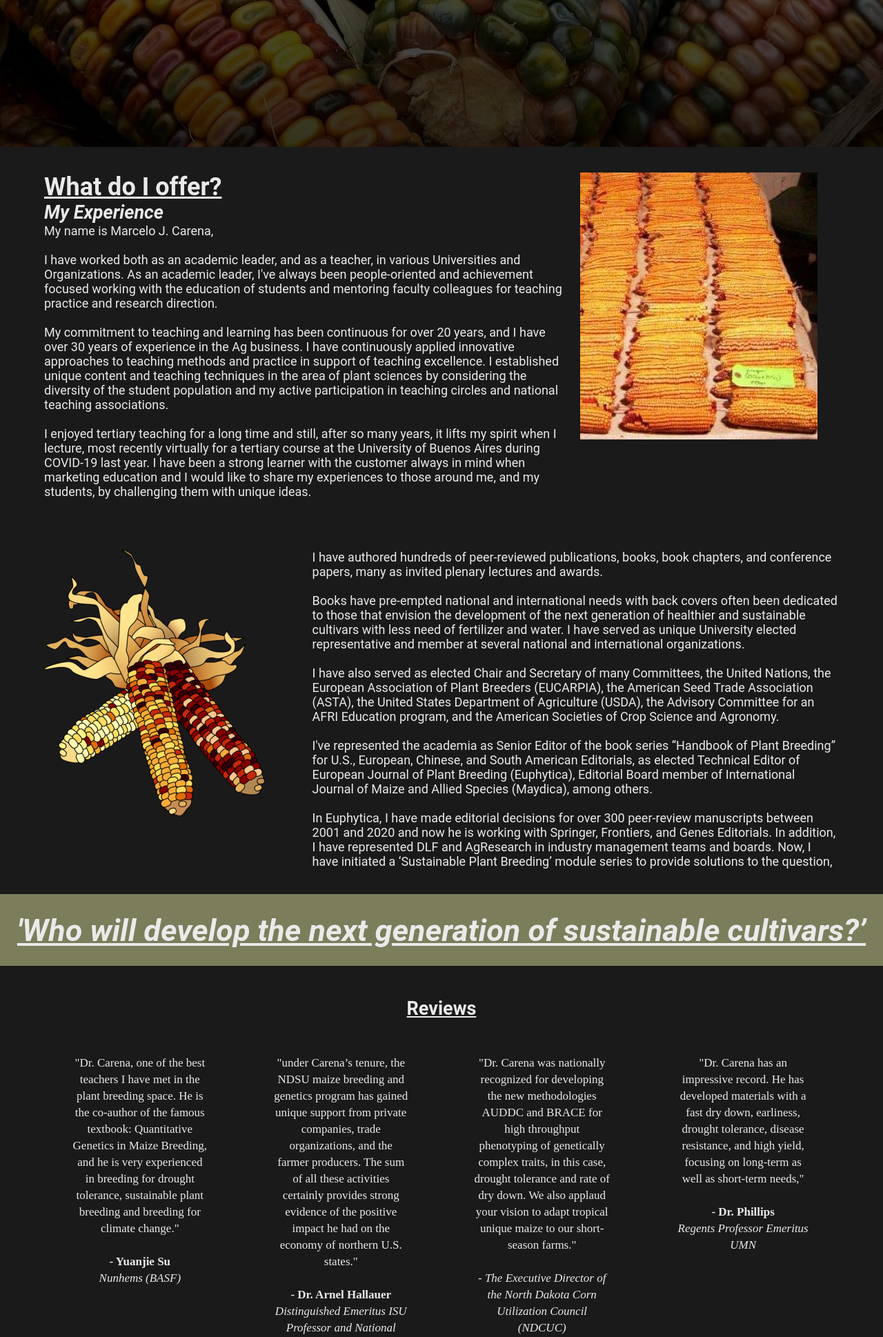
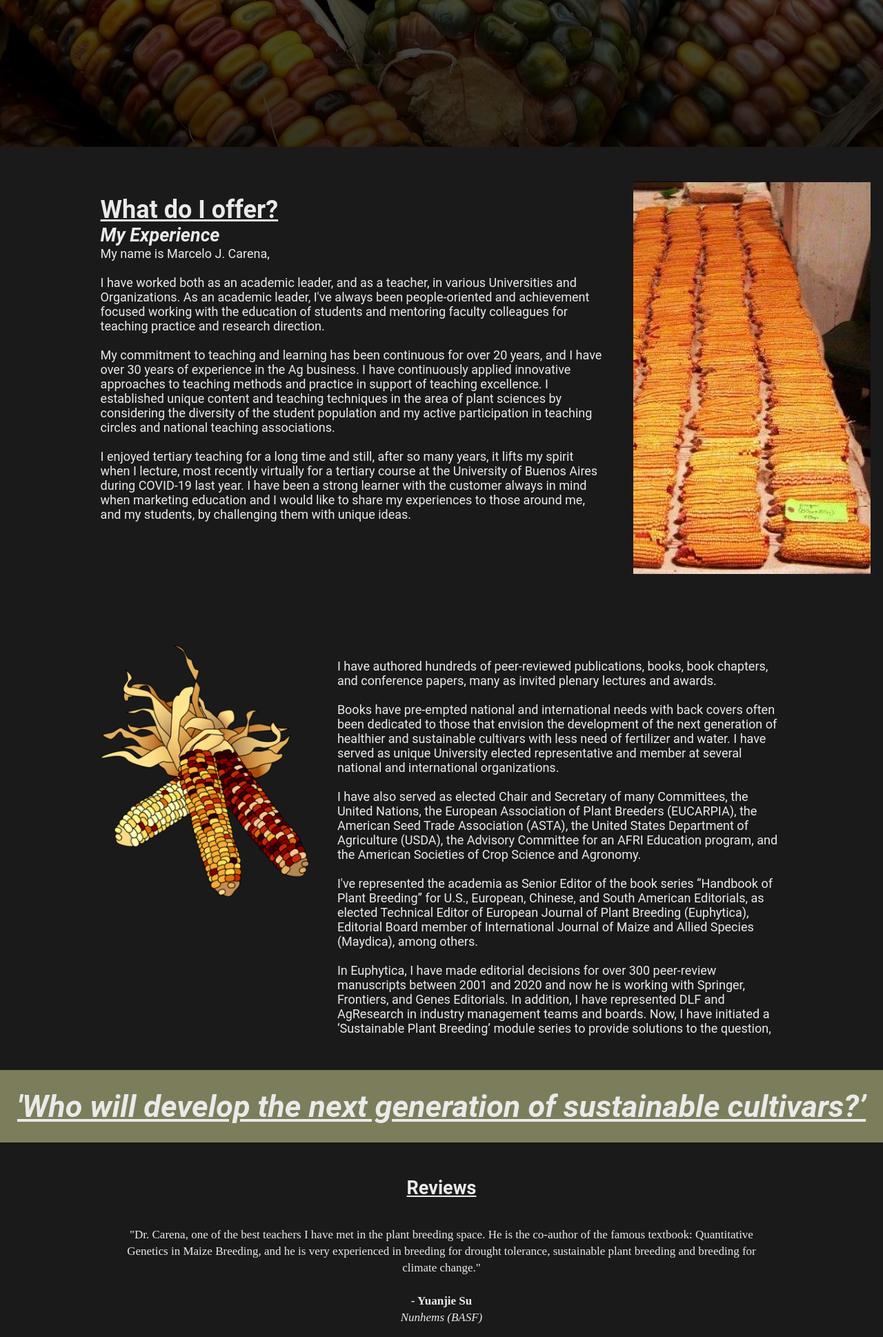
Before and after one commit to Dienin3/mjc_ct, a PHP site: page / in a window 1280 px wide. Shown: the part 652-2590 px from the top of the page at 69% size. Run offline with PHP 8.4, Linux system fonts and the light colour scheme; data comes from the database, SQL or seed files in the repository; both versions use the stored data as it was before the commit.

Commit message:
Revert "Added 3 column grid layout"
This reverts commit 61284ab5fe5ebcc07255946bac4f99366fb4984b.

```diff
--- a/About-Me.php
+++ b/About-Me.php
@@ -28,12 +28,12 @@ $conn->close();
     ?>
 
     <body>
-            <div class="section">
-                <div class="col span_2_of_3">
+            <div class="section row">
+                <div class="about-me-section-text col-8">
                     <?php print $title1 ?>
                     <?php print $para1 ?>
                 </div>
-                <div class="col span_1_of_3">
+                <div class="col-4">
                     <img class="about-me-img" src="images/<?php print $img1 ?>">
                 </div>
             </div>
--- a/css/style.css
+++ b/css/style.css
@@ -17,56 +17,51 @@
     padding: 0;
     box-sizing: border-box;
 }
-
-/*  SECTIONS  */
-.section {
-	clear: both;
-	padding: 0px;
-	margin: 0px;
+.row::after {
+    content: "";
+    clear: both;
+    display: table;
+}
+.col-1 {
+    width: 8.33%;
+}
+.col-2 {
+    width: 16.66%;
+}
+.col-3 {
+    width: 25%;
+}
+.col-4 {
+    width: 33.33%;
+}
+.col-5 {
+    width: 41.66%;
+}
+.col-6 {
+    width: 50%;
+}
+.col-7 {
+    width: 58.33%;
+}
+.col-8 {
+    width: 66.66%;
+}
+.col-9 {
+    width: 75%;
+}
+.col-10 {
+    width: 83.33%;
+}
+.col-11 {
+    width: 91.66%;
+}
+.col-12 {
     width: 100%;
-    height: 100%;
-    background-color: var(--dl-color-black);
-    padding-left: 5%;
-    padding-right: 5%;
-    overflow: hidden;
-    padding-top: 2%;
-    padding-bottom: 2%;
 }
-
-/*  COLUMN SETUP  */
-.col {
-	display: block;
-	float:left;
-	margin: 1% 0 1% 1.2%;
+[class*="col-"] {
+    float: left;
+    padding: 2%;
 }
-.col:first-child { margin-left: 0; }
-
-/*  GROUPING  */
-.group:before,
-.group:after { content:""; display:table; }
-.group:after { clear:both;}
-.group { zoom:1; /* For IE 6/7 */ }
-
-/*  GRID OF THREE  */
-    .span_3_of_3 {
-        width: 100%;
-    }
-    .span_2_of_3 {
-        width: 66.26%;
-        font-size: 1.8rem;
-        font-family: 'Roboto', sans-serif;
-        text-align: left;
-        color: var(--dl-color-white);
-    }
-    .span_1_of_3 {
-        width: 32.53%;
-    }
-    .span_1_of_4 {
-        width: 24.1%
-    }
-
-/*  GO FULL WIDTH BELOW 480 PIXELS */
-
 body {
     width: 100%;
     height: 100%;
@@ -151,13 +146,32 @@ a {
     line-height: 4.8rem;
 	color: var(--dl-color-white);
 }
-.home-img-2 {
+.section {
+    background-color: var(--dl-color-black);
+    width: 100%;
+    height: 100%;
+    padding-left: 12.5rem;
+    padding-right: 12.5rem;
+    overflow: hidden;
+    padding-top: 3rem;
+    padding-bottom: 3rem;
+}
+.home-section-text {
+    padding-top: 4rem;
+    font-size: 1.8rem;
+    font-family: 'Roboto', sans-serif;
+    text-align: left;
+    color: var(--dl-color-white);
+}
+.home-img {
+
 
 }
+.home-img-2 {
+    width: 40rem;
+    max-width: 100%;
+}
 .home-impact-section {
-	clear: both;
-	padding: 0px;
-	margin: 0px;
     background-color: var(--dl-color-green);
     width: 100%;
     color: var(--dl-color-white);
@@ -189,6 +203,10 @@ a {
     font-family: 'Roboto', sans-serif;
     text-align: left;
     color: var(--dl-color-white);
+}
+.about-me-img {
+    min-height: 100%;
+    width: 100%;
 }
 .learnMoreButton {
   background-color: var(--dl-color-green);
@@ -232,22 +250,12 @@ footer {
     color: var(--dl-color-white);
     font-size: 1.3rem;
 }
-@media only screen and (max-width: 1200px) {
-    .span_1_of_4 {
-        width: 100%;
-    }
-    .span_2_of_3 {
+@media only screen and (max-width: 1400px) {
+    .review {
         width: 100%;
     }
 }
-@media only screen and (max-width: 600px) {
-    .col {
-        margin: 1% 0 1% 0%;
-    }
-	.span_3_of_3, .span_2_of_3, .span_1_of_3, {
-        width: 100%;
-    }
-
+@media only screen and (max-width: 945px) {
     .nav-menu {
         position: fixed;
         left: -100%;
@@ -281,3 +289,15 @@ footer {
         -webkit-transform: translateY(-8px) rotate(-45deg);
         transform: translateY(-8px) rotate(-45deg);
     }
+    .home-section-text {
+        width: 100%;
+    }
+    .home-section-text-2 {
+        width: 100%;
+    }
+    .about-me-section-text {
+        width: 100%;
+    }
+    .home-img-2 {
+
+    }
--- a/index.php
+++ b/index.php
@@ -37,43 +37,43 @@ $conn->close();
 
     <body>
         <?php include('components/hero.php')?>
-        <div class="section">
-                <div class="col span_2_of_3">
+        <div class="section row">
+                <div class="home-section-text col-9">
                     <h1><u><?php print $title1 ?></u></h1>
                         <?php print $para1 ?>
                 </div>
-                <div class="col span_1_of_3">
+                <div class="col-3">
                     <img class="home-img" src="images/<?php print $img1 ?>">
                 </div>
             </div>
-        <div class="section">
-                <div class="col span_1_of_3">
+        <div class="section row">
+                <div class="col-4">
                     <img class="home-img-2" src="images/<?php print $img2 ?>">
                 </div>
-                <div class="col span_2_of_3">
+                <div class="home-section-text col-8">
                     <?php print $para2 ?>
                 </div>
             </div>
-        <div class="home-impact-section span_3_of_3">
+        <div class="home-impact-section row">
             <div>
                 <?php print $para3 ?>
             </div>
         </div>
-        <div class="section">
-            <div class="home-review-title span_3_of_3">
+        <div class="section row">
+            <div class="home-review-title">
                 <?php print $title4 ?>
             </div>
             <div>
-                <div class="review col span_1_of_4">
+                <div class="review col-3">
                     <?php print $reviewtext1 ?>
                 </div>
-                <div class="review col span_1_of_4">
+                <div class="review col-3">
                     <?php print $reviewtext2 ?>
                 </div>
-                <div class="review col span_1_of_4">
+                <div class="review col-3">
                     <?php print $reviewtext3 ?>
                 </div>
-                <div class="review col span_1_of_4">
+                <div class="review col-3">
                     <?php print $reviewtext4 ?>
                 </div>
             </div>
```
Also changed, not shown: ctg (5).sql (deleted, +0 -113 lines), images/Hp-2.jpg, images/Hp-3.jpg (added), images/Hp-3.png (deleted).
